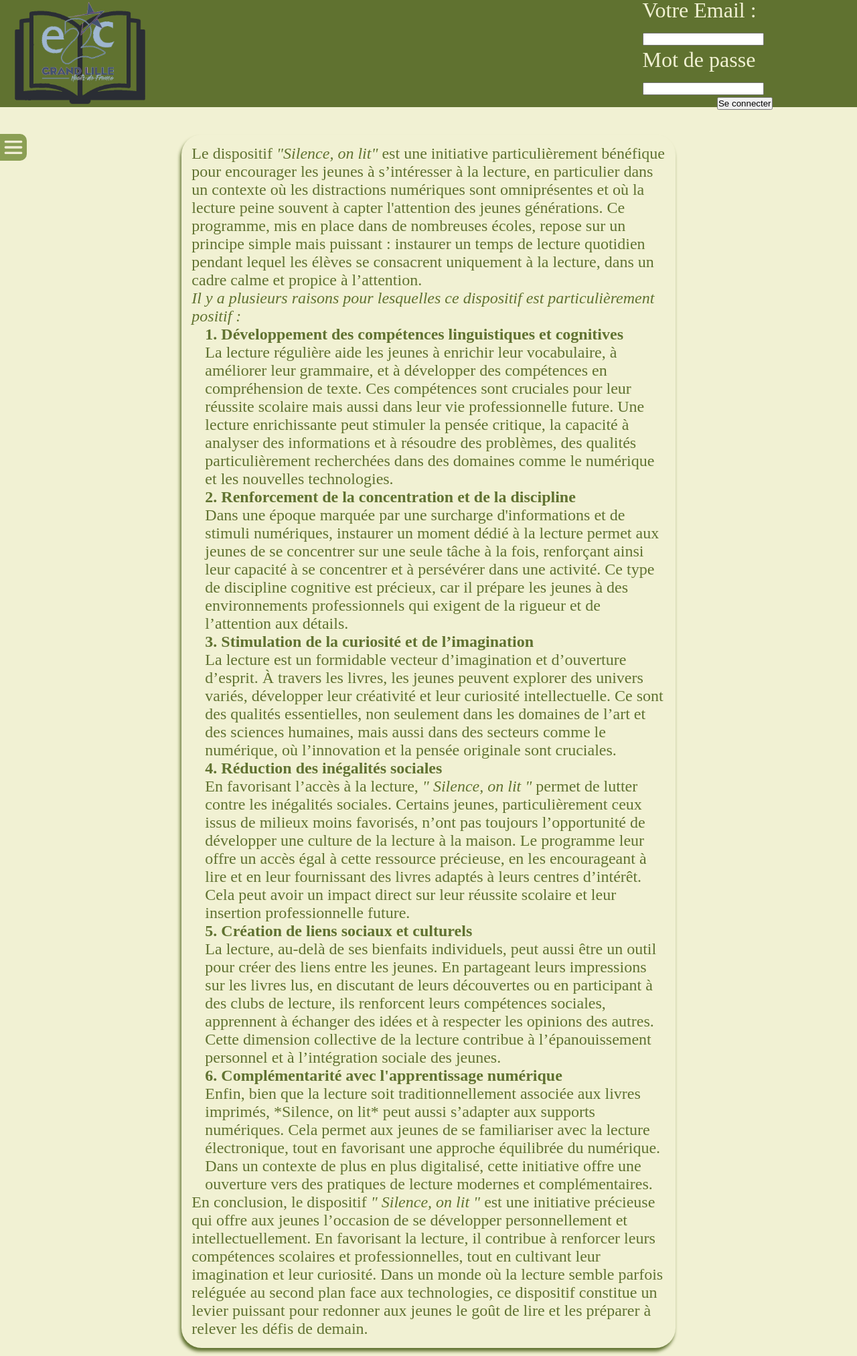
After one commit to Crabico/LivreE2C, a PHP site: page /view/homeView.php in a window 1280 px wide. The commit adds this page. Shown: the top 2025 px of the page at 67% size. Run offline with PHP 8.4, Linux system fonts and the light colour scheme; data that the repository does not hold is empty.

Commit message:
formulaire de connection

```diff
--- /dev/null
+++ b/controller/loggingController.php
@@ -0,0 +1,3 @@
+<?php
+
+var_dump($_POST);
--- a/module/_header.php
+++ b/module/_header.php
@@ -4,4 +4,35 @@
     <h1><?=$title?></h1>
     <h2><?=$subtitle?></h2>
 </div>
+
+<div id="LogForm">
+
+<?php
+if(isset($_POST["username"])){
+    $username=$_POST["username"];
+?>
+
+<p><?= "Bonjour $username" ?></p>
+
+<?php
+}else{
+?>
+    <form method="post" action="../controller/loggingController.php" id="login-form">
+
+    <div>
+        <label for="email">Votre Email : </label>
+        <input type="email" name="email" id="email" require_once>
+    </div>
+
+    <div class="form line">
+        <label for="password">Mot de passe</label>
+        <input type="password" name="password" id="password" required>
+    </div>
+
+    <input type="submit" value="Se connecter" class="logging.bouton">
+
+        <?php
+} ?>
+</div>
+
 </header>
--- a/style/style.css
+++ b/style/style.css
@@ -48,13 +48,27 @@ hl {
     }
 
     #titre {
-   display: flex;
+    display: flex;
     flex-direction: column;
     justify-content: space-evenly;
     align-items: center;
-    width: 80%;
+    width: 60%;
     margin-right: 10%;
     }
+
+
+    #LogForm {
+        width: 30%;
+        display: flex;
+        justify-content: center;
+        align-items: center;
+        color: #F1F1D3;
+    }
+
+
+
+
+
     main {
         padding: 2%;
         display: flex;
@@ -96,7 +110,7 @@ align-items: end;
     #image>h2 {
         font-size: 5rem;
         padding-right: 2vw;
- color: #F1F1D3;
+        color: #F1F1D3;
     }
 
     nav {
@@ -137,6 +151,8 @@ align-items: end;
         border: #F1F1D3 solid 4px;
     }
 
+
+
     #trigger {
     position: fixed;
     top: 25vh;
@@ -153,11 +169,38 @@ align-items: end;
         position: relative;
         top: -7vh;
         left: 10vh;
-        width: 5vh;
+        width: 3vh;
+        height: 3vh;
         aspect-ratio: 1;
         background-color: #8b9f54;
         border-radius: 0 10px 10px 0;
         background-image: url(../assets/crossicon.png);
         background-repeat: no-repeat;
-        background-size: cover;
+        background-size: contain;
         }
+
+
+
+
+
+    /* formulaire de connection */
+
+        #login-form {
+            display: flex;
+            flex-direction: column;
+            justify-content: start;
+            align-items: center;
+        }
+
+            .form-line {
+                width: 80%;
+                display: flex;
+                flex-direction: row;
+                justify-content: space-between;
+                align-items: stretch;
+                margin: 6px;
+            }
+
+            .form-line>* {
+                display: block;
+            }
--- /dev/null
+++ b/view/homeView.php
@@ -0,0 +1,97 @@
+<!DOCTYPE html>
+<html lang="fr">
+<head>
+    <meta charset="UTF-8">
+    <meta name="viewport" content="width=device-width, initial-scale=1.0">
+    <title>Silence On Lit</title>
+    <link rel="stylesheet" href="../style/style.css">
+    <script type="module" src="../jscript/nav.js"></script>
+</head>
+<body>
+
+<?php
+require_once("../module/_header.php");
+require_once("../module/_nav.php");
+?>
+
+
+    <main>
+        <article>
+    <P>Le dispositif <em>"Silence, on lit"</em> est une initiative particulièrement bénéfique pour encourager les jeunes à s’intéresser à la lecture, en particulier dans un contexte où les distractions numériques sont omniprésentes et où la lecture peine souvent à capter l'attention des jeunes générations. Ce programme, mis en place dans de nombreuses écoles, repose sur un principe simple mais puissant : instaurer un temps de lecture quotidien pendant lequel les élèves se consacrent uniquement à la lecture, dans un cadre calme et propice à l’attention.</P>
+
+<p><em>Il y a plusieurs raisons pour lesquelles ce dispositif est particulièrement positif :</em></p>
+
+<ul>
+    <p><strong>1. Développement des compétences linguistiques et cognitives</strong></p>
+    <p>La lecture régulière aide les jeunes à enrichir leur vocabulaire, à améliorer leur grammaire, et à développer des compétences en compréhension de texte. Ces compétences sont cruciales pour leur réussite scolaire mais aussi dans leur vie professionnelle future. Une lecture enrichissante peut stimuler la pensée critique, la capacité à analyser des informations et à résoudre des problèmes, des qualités particulièrement recherchées dans des domaines comme le numérique et les nouvelles technologies.</p>
+
+<p><strong>2. Renforcement de la concentration et de la discipline</strong></p>
+<p>Dans une époque marquée par une surcharge d'informations et de stimuli numériques, instaurer un moment dédié à la lecture permet aux jeunes de se concentrer sur une seule tâche à la fois, renforçant ainsi leur capacité à se concentrer et à persévérer dans une activité. Ce type de discipline cognitive est précieux, car il prépare les jeunes à des environnements professionnels qui exigent de la rigueur et de l’attention aux détails.</p>
+
+
+<p><strong>3. Stimulation de la curiosité et de l’imagination</strong></p>
+<p>La lecture est un formidable vecteur d’imagination et d’ouverture d’esprit. À travers les livres, les jeunes peuvent explorer des univers variés, développer leur créativité et leur curiosité intellectuelle. Ce sont des qualités essentielles, non seulement dans les domaines de l’art et des sciences humaines, mais aussi dans des secteurs comme le numérique, où l’innovation et la pensée originale sont cruciales.</p>
+
+
+<p><strong>4. Réduction des inégalités sociales</strong></p>
+<p>En favorisant l’accès à la lecture, <em>" Silence, on lit "</em> permet de lutter contre les inégalités sociales. Certains jeunes, particulièrement ceux issus de milieux moins favorisés, n’ont pas toujours l’opportunité de développer une culture de la lecture à la maison. Le programme leur offre un accès égal à cette ressource précieuse, en les encourageant à lire et en leur fournissant des livres adaptés à leurs centres d’intérêt. Cela peut avoir un impact direct sur leur réussite scolaire et leur insertion professionnelle future.</p>
+
+
+<p><strong>5. Création de liens sociaux et culturels</strong></p>
+<p>La lecture, au-delà de ses bienfaits individuels, peut aussi être un outil pour créer des liens entre les jeunes. En partageant leurs impressions sur les livres lus, en discutant de leurs découvertes ou en participant à des clubs de lecture, ils renforcent leurs compétences sociales, apprennent à échanger des idées et à respecter les opinions des autres. Cette dimension collective de la lecture contribue à l’épanouissement personnel et à l’intégration sociale des jeunes.</p>
+
+
+<p><strong>6. Complémentarité avec l'apprentissage numérique</strong></p>
+<p>Enfin, bien que la lecture soit traditionnellement associée aux livres imprimés, *Silence, on lit* peut aussi s’adapter aux supports numériques. Cela permet aux jeunes de se familiariser avec la lecture électronique, tout en favorisant une approche équilibrée du numérique. Dans un contexte de plus en plus digitalisé, cette initiative offre une ouverture vers des pratiques de lecture modernes et complémentaires.</p>
+
+</ul>
+
+<p>En conclusion, le dispositif <em>" Silence, on lit "</em> est une initiative précieuse qui offre aux jeunes l’occasion de se développer personnellement et intellectuellement. En favorisant la lecture, il contribue à renforcer leurs compétences scolaires et professionnelles, tout en cultivant leur imagination et leur curiosité. Dans un monde où la lecture semble parfois reléguée au second plan face aux technologies, ce dispositif constitue un levier puissant pour redonner aux jeunes le goût de lire et les préparer à relever les défis de demain.</p>
+</article>
+<div id="image">
+    <h2> Miam la lecture </h2>
+</div>
+<article>
+    <P>Le dispositif <em>"Silence, on lit"</em> est une initiative particulièrement bénéfique pour encourager les jeunes à s’intéresser à la lecture, en particulier dans un contexte où les distractions numériques sont omniprésentes et où la lecture peine souvent à capter l'attention des jeunes générations. Ce programme, mis en place dans de nombreuses écoles, repose sur un principe simple mais puissant : instaurer un temps de lecture quotidien pendant lequel les élèves se consacrent uniquement à la lecture, dans un cadre calme et propice à l’attention.</P>
+
+<p><em>Il y a plusieurs raisons pour lesquelles ce dispositif est particulièrement positif :</em></p>
+
+<ul>
+    <p><strong>1. Développement des compétences linguistiques et cognitives</strong></p>
+    <p>La lecture régulière aide les jeunes à enrichir leur vocabulaire, à améliorer leur grammaire, et à développer des compétences en compréhension de texte. Ces compétences sont cruciales pour leur réussite scolaire mais aussi dans leur vie professionnelle future. Une lecture enrichissante peut stimuler la pensée critique, la capacité à analyser des informations et à résoudre des problèmes, des qualités particulièrement recherchées dans des domaines comme le numérique et les nouvelles technologies.</p>
+
+<p><strong>2. Renforcement de la concentration et de la discipline</strong></p>
+<p>Dans une époque marquée par une surcharge d'informations et de stimuli numériques, instaurer un moment dédié à la lecture permet aux jeunes de se concentrer sur une seule tâche à la fois, renforçant ainsi leur capacité à se concentrer et à persévérer dans une activité. Ce type de discipline cognitive est précieux, car il prépare les jeunes à des environnements professionnels qui exigent de la rigueur et de l’attention aux détails.</p>
+
+
+<p><strong>3. Stimulation de la curiosité et de l’imagination</strong></p>
+<p>La lecture est un formidable vecteur d’imagination et d’ouverture d’esprit. À travers les livres, les jeunes peuvent explorer des univers variés, développer leur créativité et leur curiosité intellectuelle. Ce sont des qualités essentielles, non seulement dans les domaines de l’art et des sciences humaines, mais aussi dans des secteurs comme le numérique, où l’innovation et la pensée originale sont cruciales.</p>
+
+
+<p><strong>4. Réduction des inégalités sociales</strong></p>
+<p>En favorisant l’accès à la lecture, <em>" Silence, on lit "</em> permet de lutter contre les inégalités sociales. Certains jeunes, particulièrement ceux issus de milieux moins favorisés, n’ont pas toujours l’opportunité de développer une culture de la lecture à la maison. Le programme leur offre un accès égal à cette ressource précieuse, en les encourageant à lire et en leur fournissant des livres adaptés à leurs centres d’intérêt. Cela peut avoir un impact direct sur leur réussite scolaire et leur insertion professionnelle future.</p>
+
+
+<p><strong>5. Création de liens sociaux et culturels</strong></p>
+<p>La lecture, au-delà de ses bienfaits individuels, peut aussi être un outil pour créer des liens entre les jeunes. En partageant leurs impressions sur les livres lus, en discutant de leurs découvertes ou en participant à des clubs de lecture, ils renforcent leurs compétences sociales, apprennent à échanger des idées et à respecter les opinions des autres. Cette dimension collective de la lecture contribue à l’épanouissement personnel et à l’intégration sociale des jeunes.</p>
+
+
+<p><strong>6. Complémentarité avec l'apprentissage numérique</strong></p>
+<p>Enfin, bien que la lecture soit traditionnellement associée aux livres imprimés, *Silence, on lit* peut aussi s’adapter aux supports numériques. Cela permet aux jeunes de se familiariser ave
+
+    <p><strong>3. Stimulation de la curiosité et de l’imagination</strong></p>
+    <p>La lecture est un formidable vecteur d’imagination et d’ouverture d’esprit. À travers les livres, les jeunes peuvent explorer des univers variés, développer leur créativité et leur curiosité intellectuelle. Ce sont des qualités essentielles, non seulement dans les domaines de l’art et des sciences humaines, mais aussi dans des secteurs comme le numérique, où l’innovation et la pensée originale sont cruciales.</p>
+
+
+    <p><strong>4. Réduction des inégalités sociales</strong></p>
+    <p>En favorisant l’accès à la lecture, <em>" Silence, on lit "</em> permet de lutter contre les inégalités sociales. Certains jeunes, particulièrement ceux issus de milieux moins favorisés, n’ont pas toujours l’opportunité de développer une culture de la lecture à la maison. Le programme leur offre un accès égal à cette ressource précieuse, en les encourageant à lire et en leur fournissant des livres adaptés à leurs centres d’intérêt. Cela peut avoir un impact direct sur leur réussite scolaire et leur insertion professionnelle future.</p>
+    c la lecture électronique, tout en favorisant une approche équilibrée du numérique. Dans un contexte de plus en plus digitalisé, cette initiative offre une ouverture vers des pratiques de lecture modernes et complémentaires.</p>
+
+</ul>
+
+<p>En conclusion, le dispositif <em>" Silence, on lit "</em> est une initiative précieuse qui offre aux jeunes l’occasion de se développer personnellement et intellectuellement. En favorisant la lecture, il contribue à renforcer leurs compétences scolaires et professionnelles, tout en cultivant leur imagination et leur curiosité. Dans un monde où la lecture semble parfois reléguée au second plan face aux technologies, ce dispositif constitue un levier puissant pour redonner aux jeunes le goût de lire et les préparer à relever les défis de demain.</p>
+</article>
+</main>
+<div id="trigger"></div>
+</body>
+</html>
```
Also changed, not shown: controller/accountController.php (added, +37 -0 lines), controller/gameController.php (+2 -49 lines), controller/homeController.php (+8 -104 lines), controller/libraryController.php (+10 -29 lines), controller/usController.php (+0 -30 lines), view/accountView.php (added, +29 -0 lines), view/gameView.php (added, +49 -0 lines), view/libraryView.php (added, +30 -0 lines), view/usView.php (added, +30 -0 lines).
